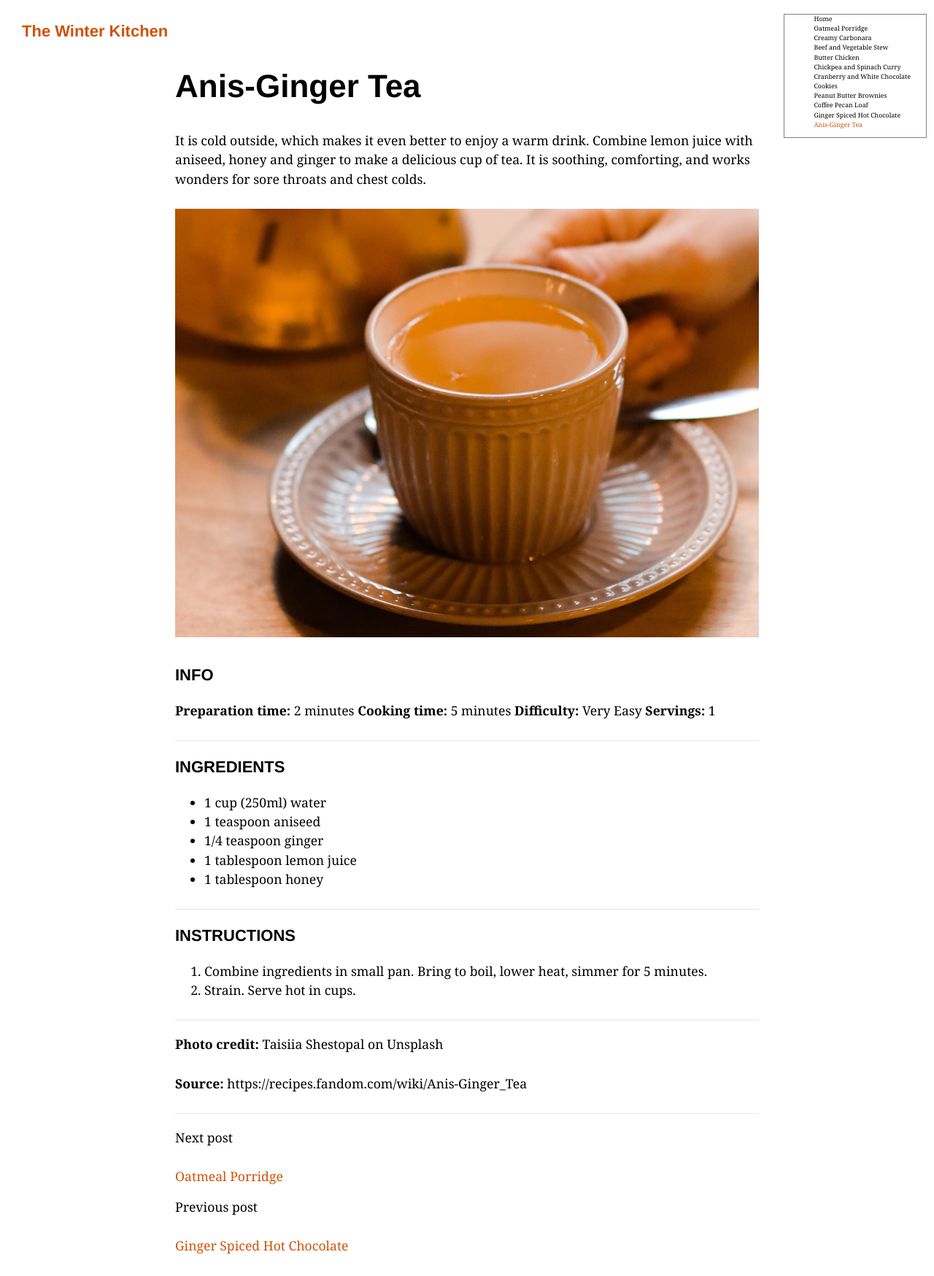
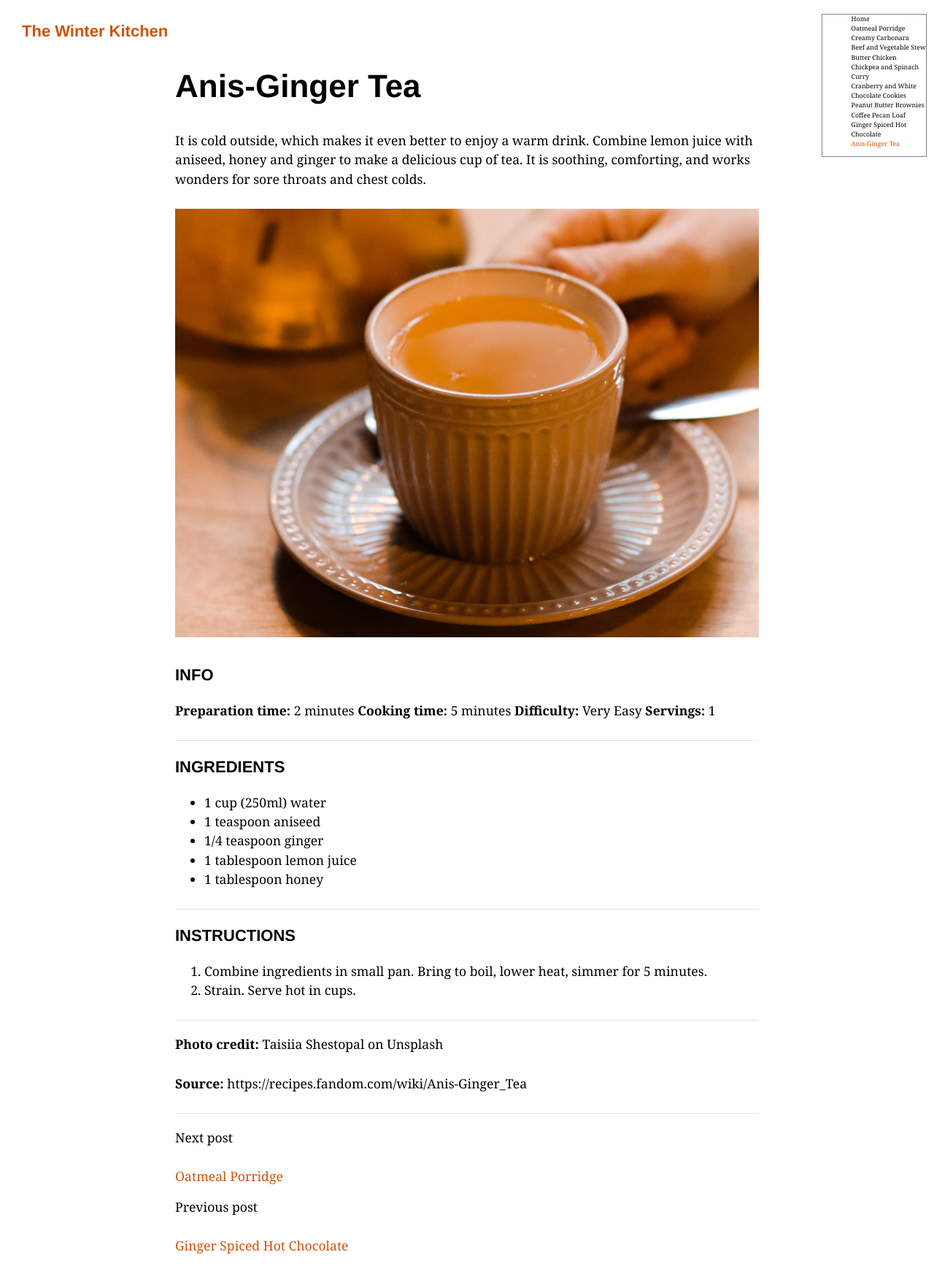
Before and after one commit to AgneteSteine/agnetesteine.github.io, a Jekyll site: the page built from _recipes/recipe11.markdown, in a window 1280 px wide. Shown: the whole page at 73% size. Built offline with Jekyll 4.4.1, drawn with Linux system fonts in a browser that asks for light colours.

Commit message:
Width 8%

```diff
--- a/assets/css/recipes.css
+++ b/assets/css/recipes.css
@@ -56,7 +56,7 @@ font-size: 1.25em;
 
 
 
-@media screen and (max-width: 800px) {
+@media screen and (max-width: 750px) {
 
   ul.recipes {
     display: none;
@@ -111,7 +111,7 @@ a {
 /* for a menu for all recipes */
 ul.recipes {
   border: 1px solid gray;
-  width: 12%;
+  width: 8%;
   float:right;
   position: fixed;
   font-size: 50%;
```
